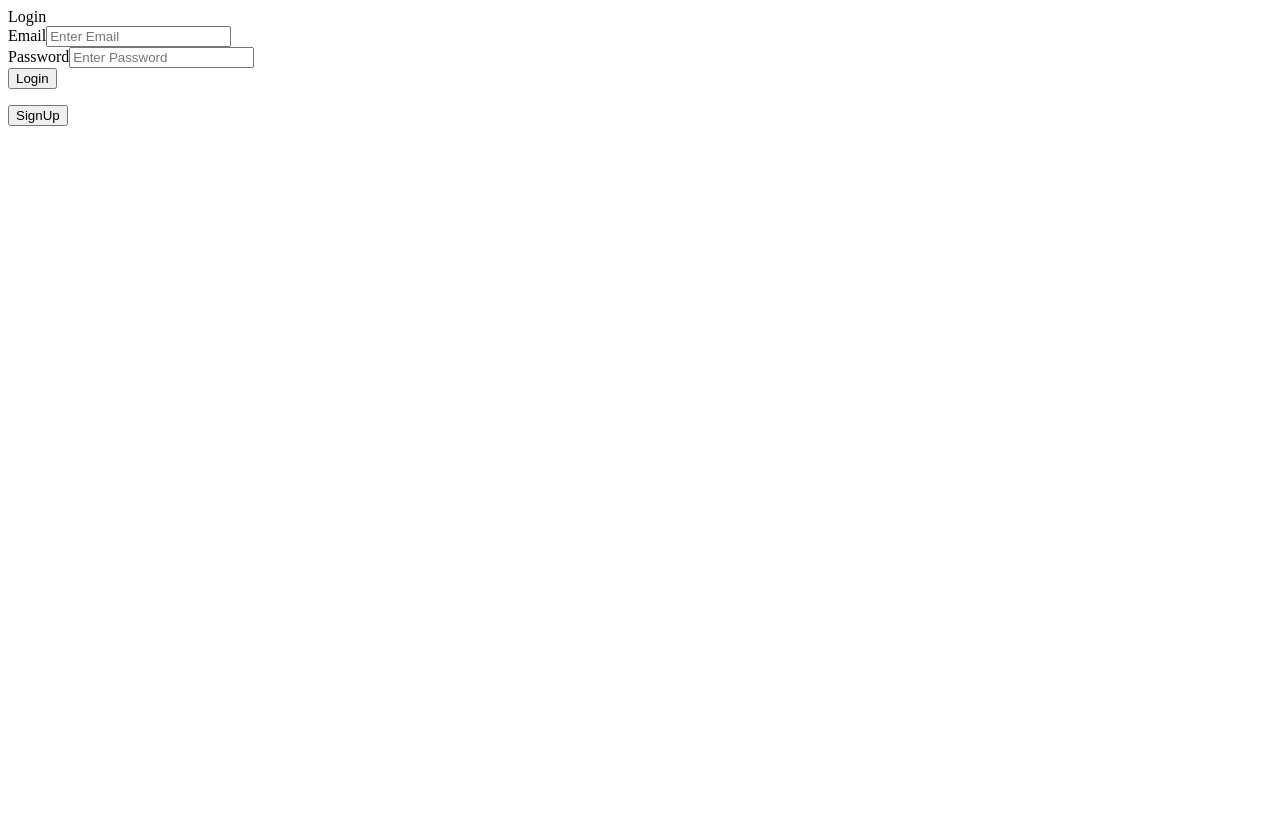
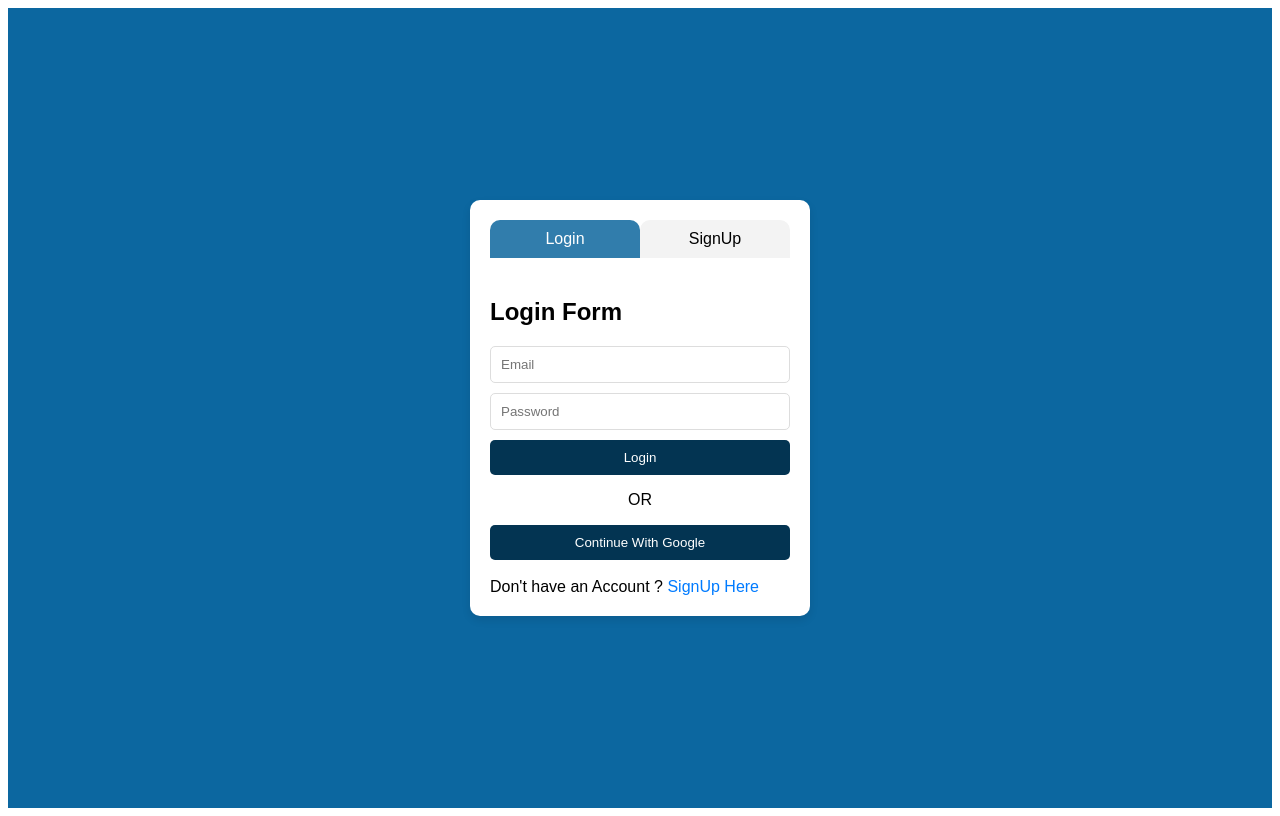
Before and after one commit to notsotypicaldeveloper/LeadsOnBlink, a React (Vite) app in the folder frontend/: page / in a window 1280 px wide. Built offline with nearby package versions, Linux system fonts and the light colour scheme.

Commit message:
auth form basic ui done

```diff
--- a/frontend/package.json
+++ b/frontend/package.json
@@ -11,7 +11,8 @@
   },
   "dependencies": {
     "react": "^18.3.1",
-    "react-dom": "^18.3.1"
+    "react-dom": "^18.3.1",
+    "react-router-dom": "^6.28.0"
   },
   "devDependencies": {
     "@eslint/js": "^9.13.0",
--- a/frontend/src/App.css
+++ b/frontend/src/App.css
@@ -0,0 +1,83 @@
+.auth-container {
+  display: flex;
+  justify-content: center;
+  align-items: center;
+  height: 100vh;
+  width: 100%;
+}
+
+.auth-form {
+  background-color: white;
+  padding: 20px;
+  border-radius: 10px;
+  box-shadow: 0 4px 8px rgba(0, 0, 0, 0.1);
+  width: 300px;
+}
+
+.auth-form-toggle {
+  display: flex;
+  justify-content: space-between;
+  margin-bottom: 20px;
+}
+
+.auth-form-toggle button {
+  width: 50%;
+  padding: 10px;
+  background-color: #f3f3f3;
+  border: none;
+  cursor: pointer;
+  font-size: 16px;
+  border-radius: 10px 10px 0 0;
+}
+
+
+.auth-form-toggle .active {
+  background-color: #317dac;
+  color: white;
+}
+
+.auth-input-form {
+  display: flex;
+  flex-direction: column;
+}
+
+.auth-input-form h2 {
+  margin-bottom: 20px;
+}
+
+.auth-input-form input {
+  padding: 10px;
+  margin-bottom: 10px;
+  border: 1px solid #ddd;
+  border-radius: 5px;
+}
+
+.auth-input-form button {
+  padding: 10px;
+  background-color:#033452;
+  color: white;
+  border: none;
+  border-radius: 5px;
+  cursor: pointer;
+}
+
+.auth-input-form a {
+  color: #007bff;
+  text-decoration: none;
+  margin-bottom: 10px;
+  text-align: right;
+}
+
+.auth-input-form p {
+  text-align: center;
+}
+
+.auth-background {
+  font-family: Arial, sans-serif;
+  display: flex;
+  justify-content: center;
+  align-items: center;
+  height: 100vh;
+  margin: 0;
+  background-color: #0C67A0;
+}
--- a/frontend/src/App.tsx
+++ b/frontend/src/App.tsx
@@ -1,11 +1,11 @@
 import { useState } from 'react'
 import './App.css'
-import {Login} from './components/Login';
+import {AuthForm} from './components/AuthForm';
 
 function App() {
   return (
     <>
-      <Login />
+      <AuthForm />
     </>
   )
 }
--- /dev/null
+++ b/frontend/src/components/AuthForm.tsx
@@ -0,0 +1,47 @@
+import React, { useState } from 'react'
+
+export const AuthForm = () => {
+    const [accessingLogin, setAccessingLogin] = useState(true);
+
+  return (
+    <>
+        <div className='auth-background'>
+        <div className='auth-container'>
+            <div className='auth-form'>
+                <div className='auth-form-toggle'>
+                    <button className={accessingLogin ? "active":""} onClick={()=> setAccessingLogin(true)}> Login</button>
+                    <button className={!accessingLogin ? "active":""} onClick={()=> setAccessingLogin(false)}>SignUp</button>
+                </div>
+                {accessingLogin?
+                    <div className='auth-input-form'>
+                        <h2>Login Form</h2>
+                        <input type="email" placeholder="Email" required />
+                        <input type="password" placeholder="Password" required/>
+                        <button>Login</button>
+                        <p>OR</p>
+
+                        <button className='googleButton'>Continue With Google</button>
+                        <br/>
+                        <div>
+                            Don't have an Account ? <a href="#" onClick={()=>setAccessingLogin(false)}>SignUp Here</a>
+                        </div>
+                    </div>:
+                    <div className='auth-input-form'>
+                        <h2>SignUp Form</h2>
+                        <input type="email" placeholder="Email" required />
+                        <input type="password" placeholder="Password" required/>
+                        <input type="password" placeholder="Confirm Password" required/>
+
+                        <button>SignUp</button>
+                        <hr/>
+
+                    </div>
+                }
+
+            </div>
+
+        </div>
+        </div>
+    </>
+  )
+}
--- a/frontend/src/components/Login.tsx
+++ /dev/null
@@ -1,24 +0,0 @@
-import React from 'react'
-
-export const Login = () => {
-  return (
-    <>
-    <div>Login</div>
-    <form>
-        <div>
-        <label htmlFor="user-email">Email</label>
-        <input type="email" placeholder='Enter Email' id="user-email" />
-        </div>
-
-        <div>
-        <label htmlFor="user-password">Password</label>
-        <input type="password" placeholder='Enter Password' id="user-password" />
-        </div>
-
-        <button>Login</button>
-        <p />
-        <button>SignUp</button>
-    </form>
-    </>
-  )
-}
```
Also changed, not shown: frontend/src/components/SignUp.tsx (deleted, +0 -7 lines), 1 other file (tests, documents, lock files or other folders).
